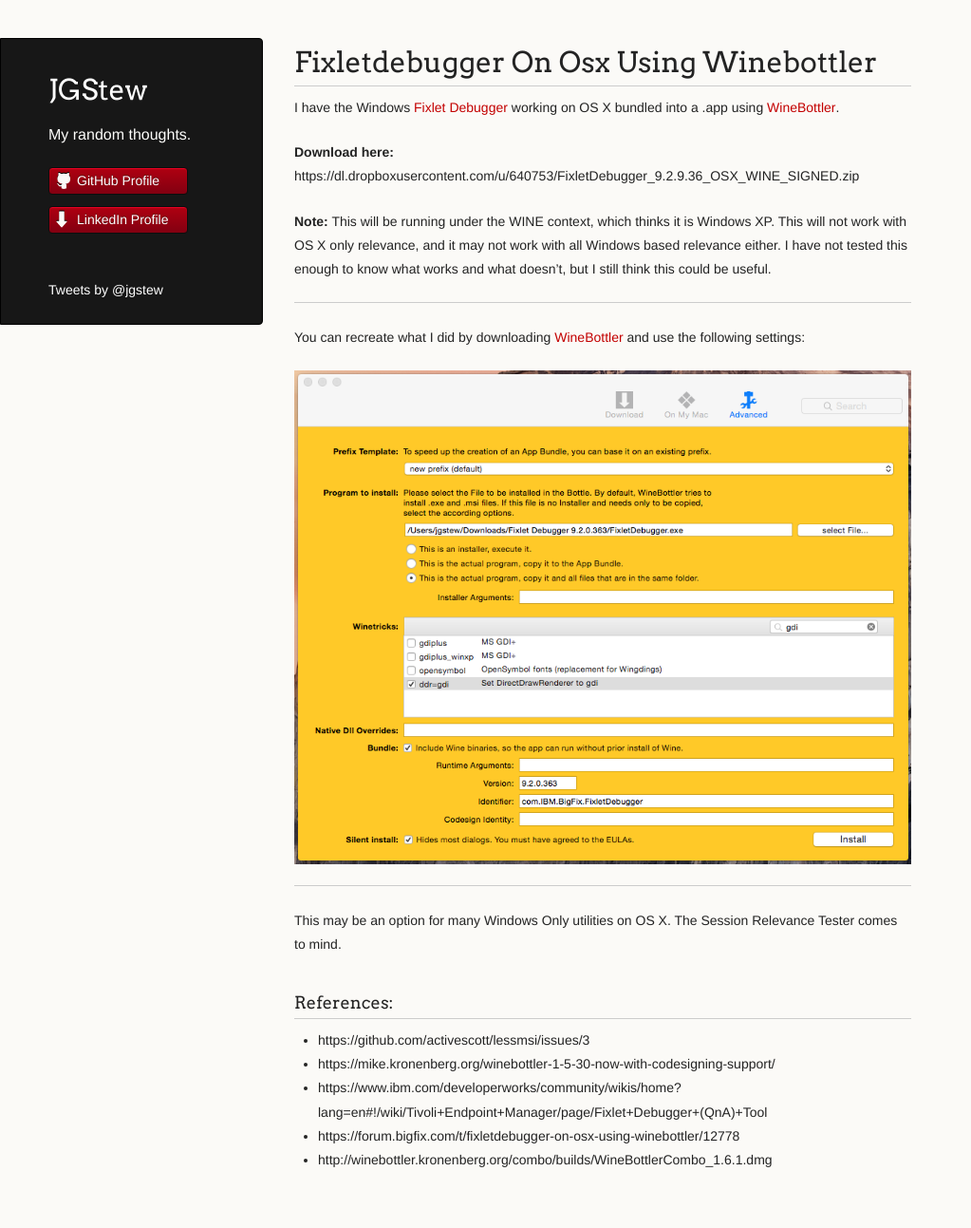
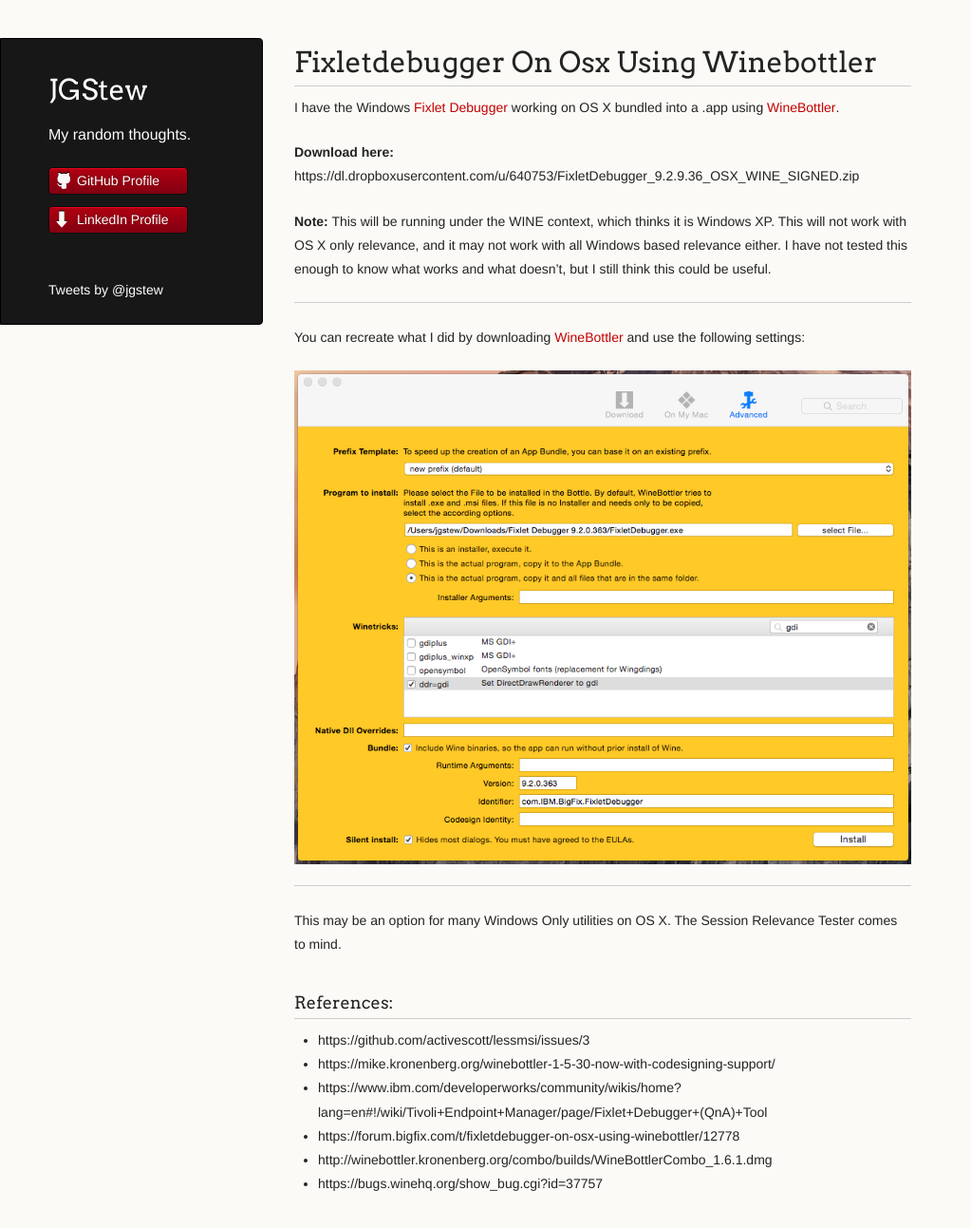
Before and after one commit to jgstew/jgstew.github.io, a Jekyll site: the page built from _posts/2015-03-17-FixletDebugger-on-OSX-using-WineBottler.md, in a window 1280 px wide and 1331 px high. Shown: the top 1293 px of the window at 95% size, without its empty margins (0-1023 px from the left). Built offline with Jekyll 4.4.1, drawn with Linux system fonts in a browser that asks for light colours; comment, search, counter and statistics services are not loaded; part of the change alters nothing that is shown.

Commit message:
Update 2015-03-17-FixletDebugger-on-OSX-using-WineBottler.md

```diff
--- a/_posts/2015-03-17-FixletDebugger-on-OSX-using-WineBottler.md
+++ b/_posts/2015-03-17-FixletDebugger-on-OSX-using-WineBottler.md
@@ -23,3 +23,4 @@ This may be an option for many Windows Only utilities on OS X. The Session Relev
 - https://www.ibm.com/developerworks/community/wikis/home?lang=en#!/wiki/Tivoli+Endpoint+Manager/page/Fixlet+Debugger+(QnA)+Tool
 - https://forum.bigfix.com/t/fixletdebugger-on-osx-using-winebottler/12778
 - http://winebottler.kronenberg.org/combo/builds/WineBottlerCombo_1.6.1.dmg
+- https://bugs.winehq.org/show_bug.cgi?id=37757
```
